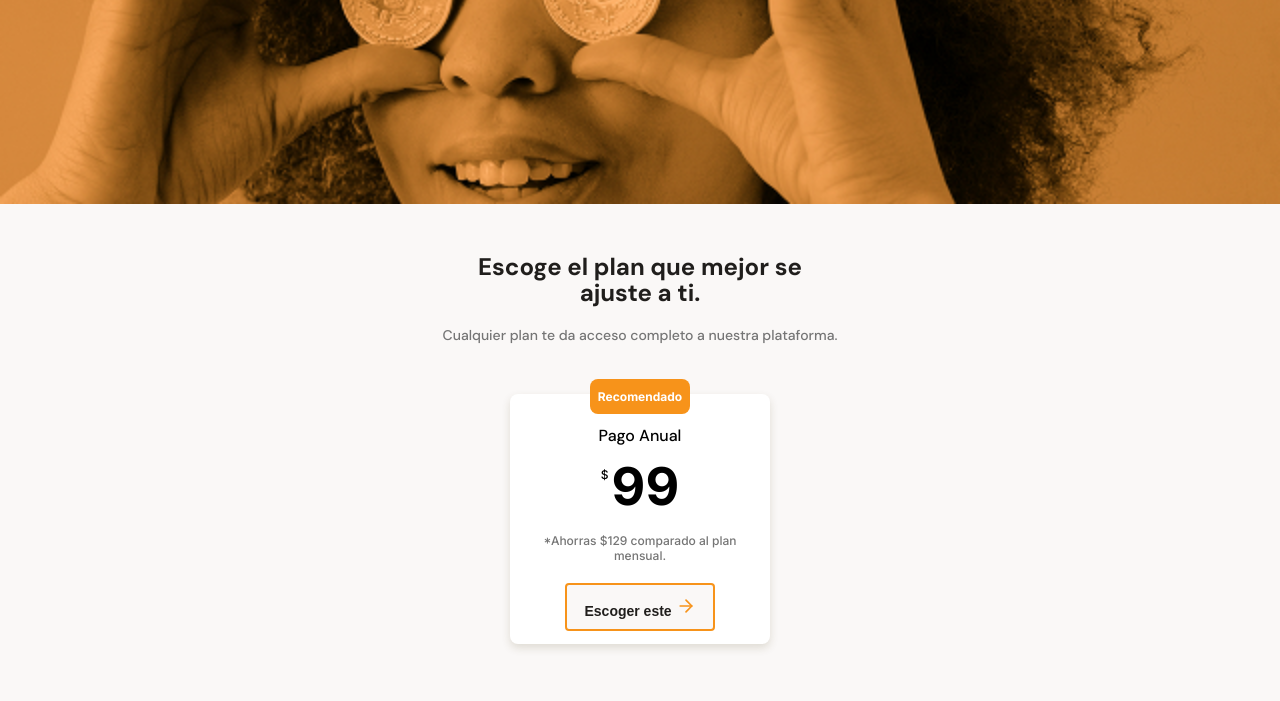
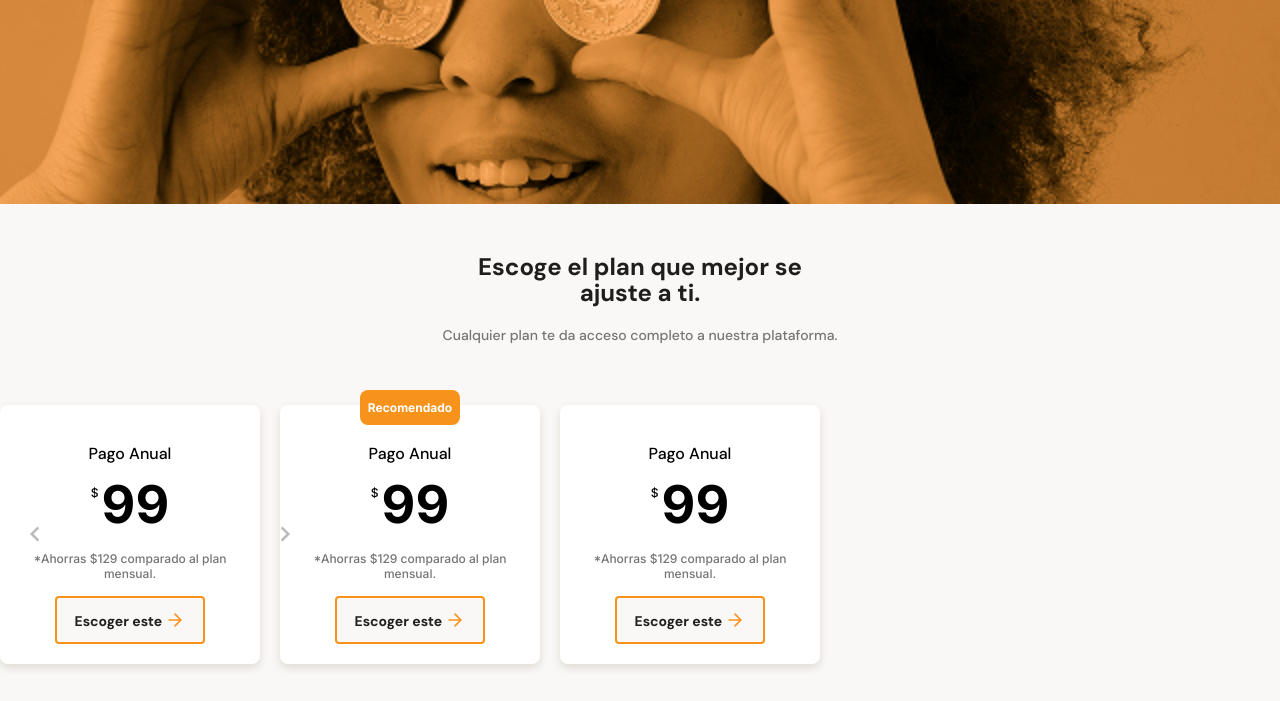
Before and after one commit to Nando201/Batabit_mobile, a plain HTML site: page index.html in a window 1280 px wide. Shown: the part 2546-3247 px from the top of the page. Drawn offline with Linux system fonts and the light colour scheme.

Commit message:
Finish carousel styles

```diff
--- a/index.html
+++ b/index.html
@@ -122,7 +122,38 @@
             </div>
             <div class="plans__cards-carousel">
                 <article class="plans__card">
+                    <div class="plans__card-item">
+                        <h2>Pago Anual</h2>
+                        <div class="plans__card-cost">
+                            <sup class="plans__card-currency">$</sup>
+                            <p class="plans__card-amount">  99</p>
+                        </div>
+                        <p class="plans__card-description">*Ahorras $129 comparado al plan mensual.</p>
+                        <button class="plans__card-button">
+                            Escoger este
+                            <span class="plans__card-button-icon"></span>
+                        </button>
+                    </div>
+                </article>
+                <div class="left"></div>
+                <article class="plans__card">
                     <p class="plans__card-badge">Recomendado</p>
+                    <div class="plans__card-item">
+
+                        <h2>Pago Anual</h2>
+                        <div class="plans__card-cost">
+                            <sup class="plans__card-currency">$</sup>
+                            <p class="plans__card-amount">  99</p>
+                        </div>
+                        <p class="plans__card-description">*Ahorras $129 comparado al plan mensual.</p>
+                        <button class="plans__card-button">
+                            Escoger este
+                            <span class="plans__card-button-icon"></span>
+                        </button>
+                    </div>
+                </article>
+                <div class="right"></div>
+                <article class="plans__card">
                     <div class="plans__card-item">
                         <h2>Pago Anual</h2>
                         <div class="plans__card-cost">
--- a/style.css
+++ b/style.css
@@ -418,34 +418,70 @@ main{
 
 .plans__cards-carousel{
     width: 100%;
-    height: 270px;
+    height: 300px;
+    overflow-x: scroll;
+    overscroll-behavior: contain;
+    scroll-snap-type: x proximity;
     display: flex;
+    flex-direction: row;
     align-items: center;
-    justify-content: center;
-    gap: 10px;
+    gap: 20px;
+}
+
+.plans__cards-carousel::-webkit-scrollbar {
+    display: none; /* Chrome, Safari, Opera */
+}
+
+.plans__cards-carousel .left{
+    position: absolute;
+    left: 20px;
+    display: inline-block;
+    width: 30px;
+    height: 30px;
+    background-image: url('./assets/icons/left.svg');
+    background-position: center;
+    background-repeat: no-repeat;
+    background-size: cover;
+    z-index: 10;
+    cursor: pointer;
+}
+
+
+.plans__cards-carousel .right{
+    position: absolute;
+    left: 270px;
+    display: inline-block;
+    width: 30px;
+    height: 30px;
+    background-image: url('./assets/icons/right.svg');
+    background-position: center;
+    background-repeat: no-repeat;
+    background-size: cover;
+    z-index: 10;
+    cursor: pointer;
 }
 
 .plans__card{
     position: relative;
+    scroll-snap-align: center;
     width: 60%;
     min-width: 230px;
     max-width: 260px;
-    height: 250px;
+    height: auto;
     padding: 10px 15px;
     border: none;
     border-radius: 8px;
     box-shadow: 0 4px 8px rgba(89, 73, 30, 0.16);
     background-color: var(--light-color);
-    display: flex;
-    flex-direction: column;
-    align-items: center;
-    justify-content: center;
 }
 
 .plans__card .plans__card-badge{
     position: absolute;
     top: -15px;
     width: 100px;
+    left: 0;
+    right: 0;
+    margin: 0 auto;
     padding: 10px 0px;
     border: none;
     border-radius: 8px;
@@ -465,7 +501,7 @@ main{
 }
 
 .plans__card-item h2{
-    margin-top: 40px;
+    margin-top: 30px;
     margin-bottom: 10px;
     font-size: 1.6rem;
     font-weight: var(--size-500);
@@ -500,19 +536,21 @@ main{
     font-family: var(--font-inter);
     font-weight: var(--size-500);
     color: rgba(117, 117, 117, 1);
-    margin-bottom: 20px;
+    margin-bottom: 15px;
 }
 
 .plans__card-button{
     width: 150px;
     height: 48px;
+    margin: 0 auto;
+    margin-bottom: 10px;
     border-radius: 4px;
-    margin-bottom: 20px;
     border: 2px solid var(--primary-color);
     background-color: rgba(250, 248, 247, 1);
     color: var(--dark-warm-color);
     font-size: 1.4rem;
     font-weight: bold;
+    font-family: "DM Sans", sans-serif;
     transition: all 0.3s ease;
 }
 
@@ -523,5 +561,6 @@ main{
     background-image: url('./assets/icons/arrow-right-orange.svg');
     background-position: center;
     background-size: cover;
-    background-repeat: none;
+    background-repeat: no-repeat;
+    vertical-align: text-bottom;
 }
```
Also changed, not shown: assets/icons/left.svg (added), assets/icons/right.svg (added), script.js (added).
